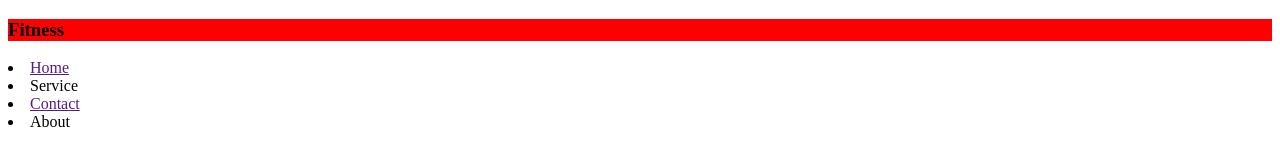
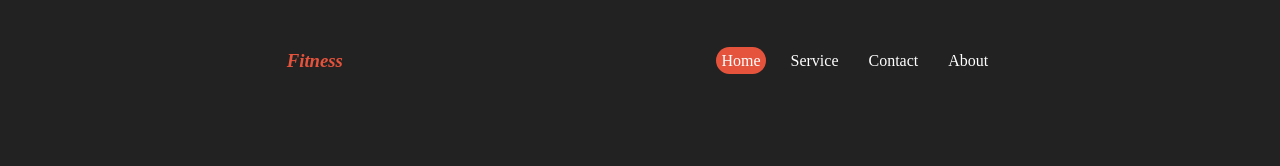
Before and after one commit to alnahian5344/b10-a2, a plain HTML site: page index.html in a window 1280 px wide. Drawn offline with Linux system fonts and the light colour scheme.

Commit message:
nav bar done

```diff
--- a/index.html
+++ b/index.html
@@ -6,20 +6,25 @@
     <meta name="viewport" content="width=device-width, initial-scale=1.0">
     <title>Fitness Site</title>
     <link rel="stylesheet" href="styles/style.css">
+    <link rel="stylesheet" href="styles/responsive.css">
+    <link rel="stylesheet" href="https://cdnjs.cloudflare.com/ajax/libs/font-awesome/6.6.0/css/all.min.css"
+        integrity="sha512-Kc323vGBEqzTmouAECnVceyQqyqdsSiqLQISBL29aUW4U/M7pSPA/gEUZQqv1cwx4OnYxTxve5UMg5GT6L4JJg=="
+        crossorigin="anonymous" referrerpolicy="no-referrer" />
 </head>
 
 <body>
     <header>
         <nav>
             <div>
-                <h3>Fitness</h3>
+                <h3 class="nav-h3">Fitness</h3>
             </div>
-            <div>
-                <li><a href="">Home</a></li>
-                <li><a href=""></a>Service</li>
+            <div class="nav-li">
+                <li><a class="nav-home" href="">Home</a></li>
+                <li><a href="">Service</a></li>
                 <li><a href="">Contact</a></li>
-                <li><a href=""></a>About</li>
+                <li><a href="">About</a></li>
             </div>
+            <div class="ham-menu"><i class="fa-solid fa-bars"></i></div>
         </nav>
     </header>
     <main></main>
--- /dev/null
+++ b/styles/responsive.css
@@ -0,0 +1,11 @@
+
+
+
+@media screen and (max-width:576px) {
+    .ham-menu{
+        display: block;
+    }
+    .nav-li {
+        display: none;
+    }
+}
--- a/styles/style.css
+++ b/styles/style.css
@@ -1,3 +1,44 @@
-h3{
-    background-color: red;
+
+*{
+    max-width: 1060px;
+    margin: 0 auto;
+    background-color: #222222;
 }
+
+/* nav var */
+nav{
+
+    display: flex;
+    justify-content: space-between;
+    align-items: center;
+    margin-top: 50px;
+}
+.nav-li{
+    display: flex;
+    justify-content: space-evenly;
+    align-items: center;
+}
+.nav-li li{
+    list-style:none;
+}
+.nav-li li a{
+text-decoration: none;
+padding: 5px;
+color: white;
+margin-left: 20px;
+}
+.nav-home{
+    background-color: #E6533C;
+    height: 30px;
+    /* padding: 50px; */
+    border-radius: 50px ;
+}
+
+.nav-h3{
+ color:  #E6533C;
+ font-style: italic;
+}
+.ham-menu{
+    color: white;
+    display: none;
+}
```
